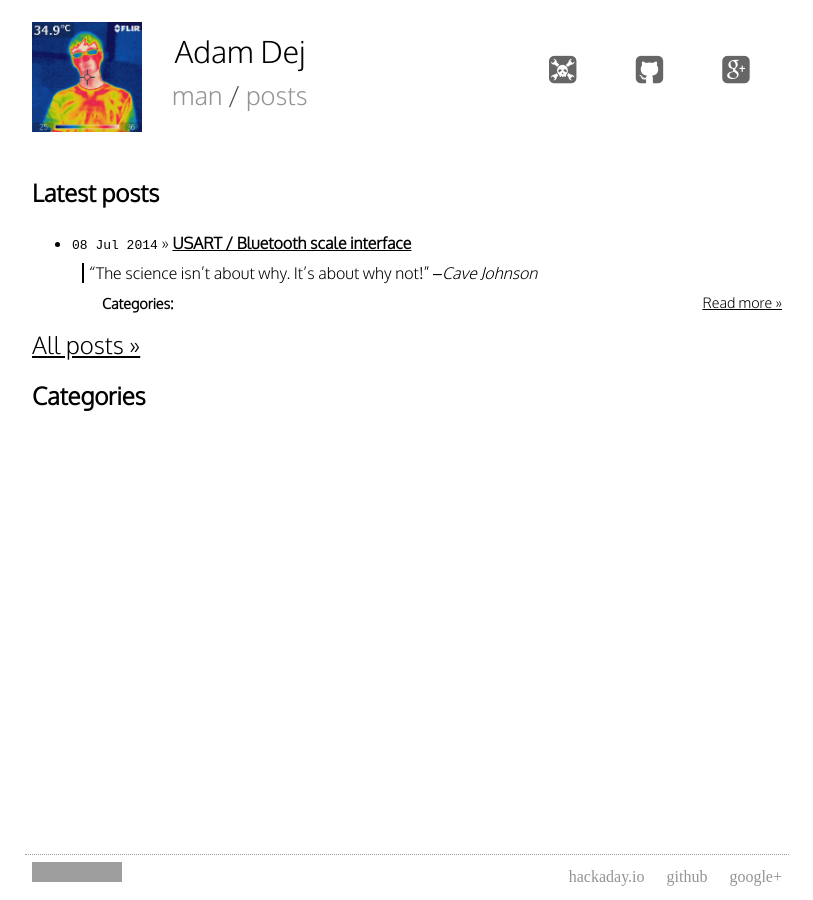
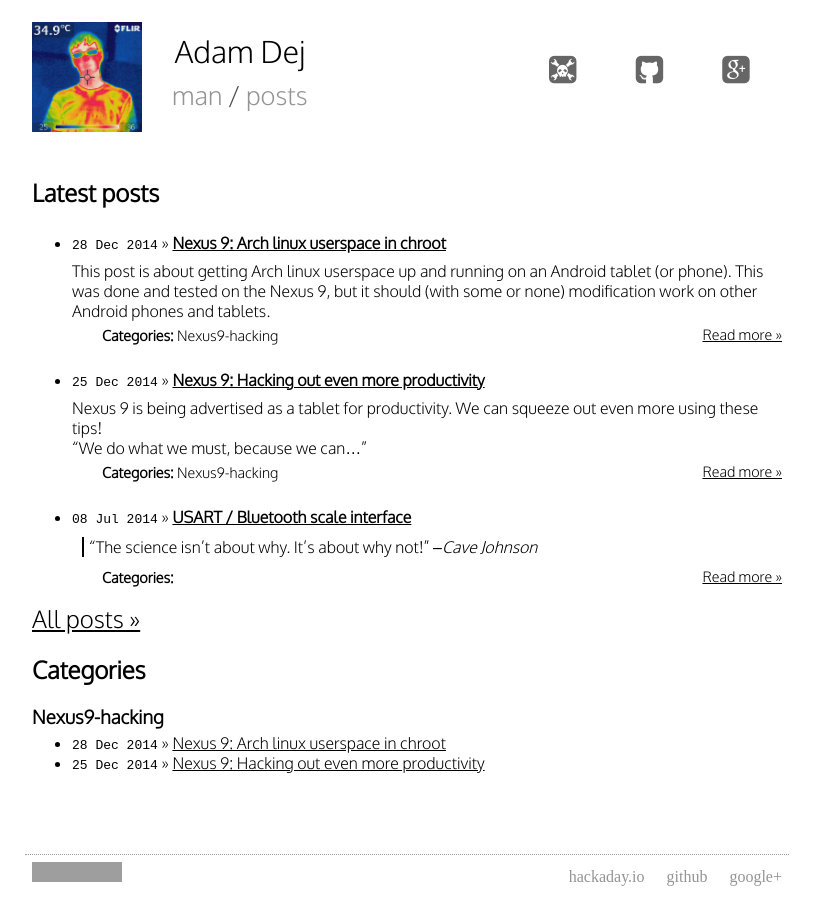
Before and after one commit to adam-dej/adam-dej.github.io, a Jekyll site: the page built from index.html, in a window 1280 px wide. Shown: the whole page, without its empty margins (233-1046 px from the left). Built offline with Jekyll 4.4.1, drawn with Linux system fonts in a browser that asks for light colours; some web fonts are replaced; some of the changed lines change nothing that is shown; grey boxes are pictures that could not be loaded.

Commit message:
Move draft posts to _posts directory, for review

```diff
--- a/_drafts/nexus9_hacking_more_productivity.md
+++ b/_posts/2014-12-25-n9-review.md
@@ -11,11 +11,9 @@ Assets: Nexus 9 tablet with a keyboard folio. Goal: Squeeze out even more produc
 
 These tips, tricks and hacks are intented for Nexus 9, but many of them should work on any Android tablet (with any bluetooth keyboard).
 
-Links:
+Links (more coming soon):
 
-  * Compose key hardware keyboard layout for Android
-  * Arch linux userspace in chroot under Android (Nexus 9)
-  * Quest for usable editor for Android
+  * [Arch linux userspace in chroot under Android (Nexus 9)]({% post_url 2014-12-28-n9-arch-userspace %})
 
 ## Apps I use and recommend
 
```
Also changed, not shown: _posts/2014-12-28-n9-arch-userspace.md (renamed from _drafts/nexus9_arch_userspace.md).
